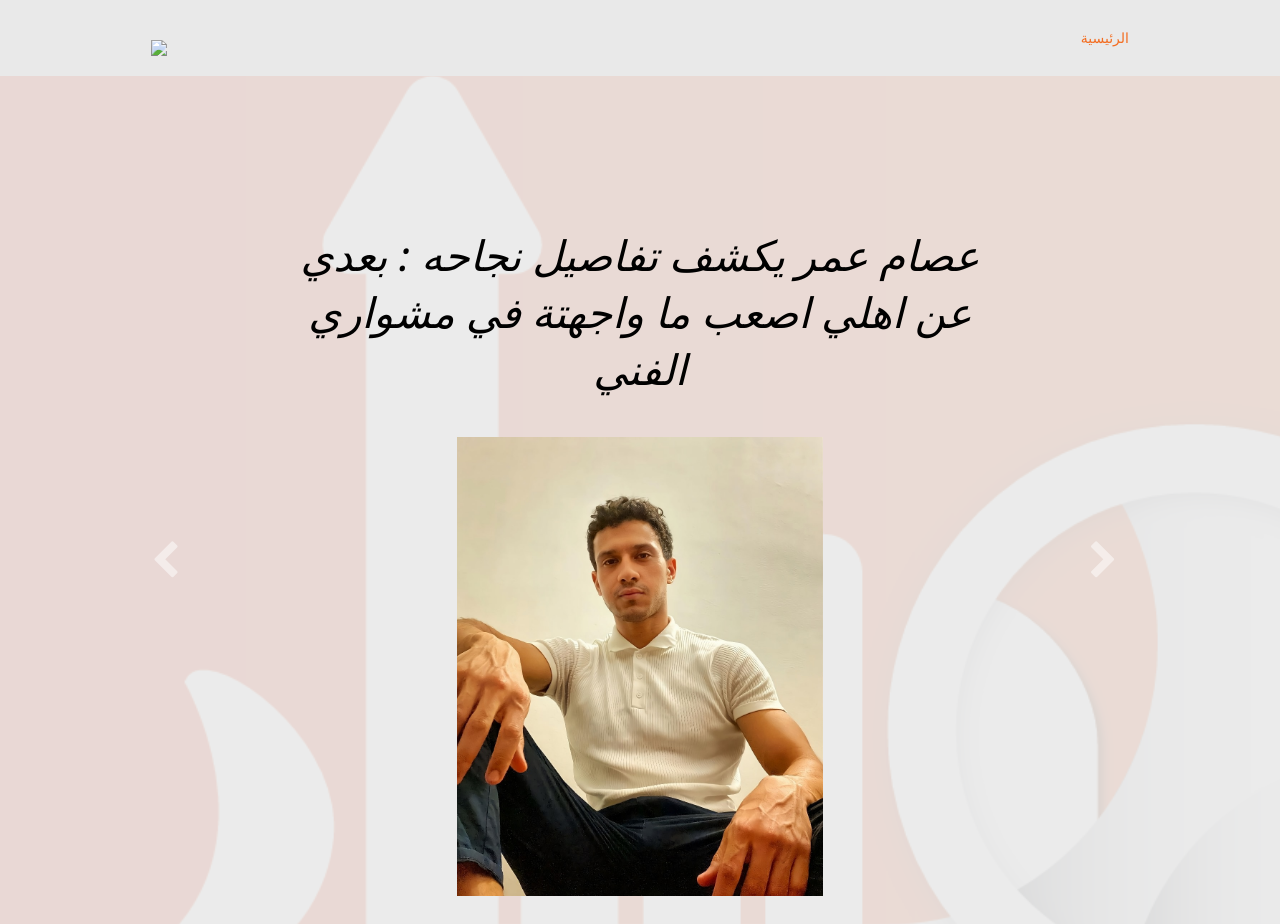
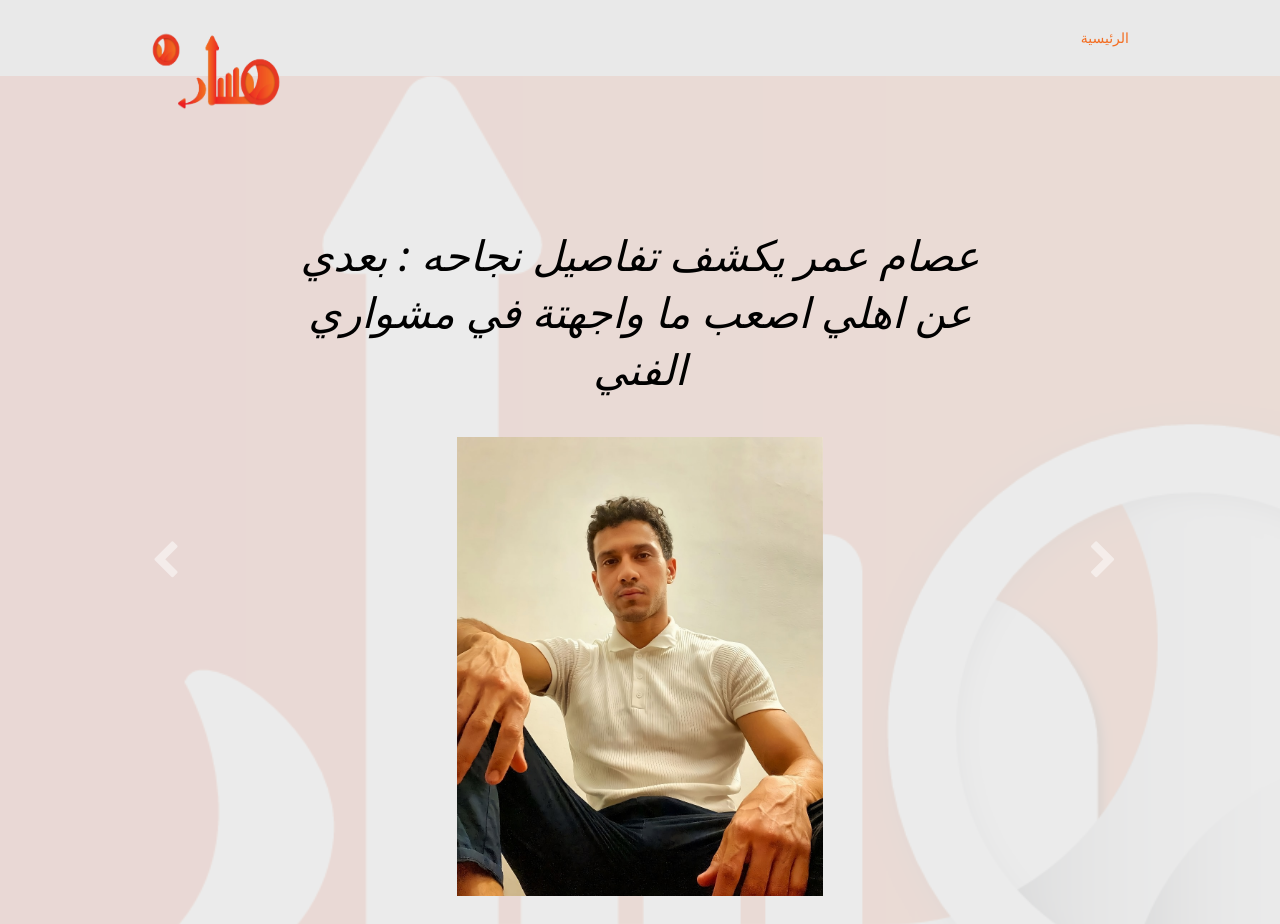
Before and after one commit to MohamedGbr20/Masar, a plain HTML site: page index.html in a window 1280 px wide. Shown: the top 924 px of the page. Drawn offline with Linux system fonts and the light colour scheme.

Commit message:
logos added

```diff
--- a/index.html
+++ b/index.html
@@ -4,7 +4,7 @@
 <title>Masar - مسار</title>
 <meta charset="utf-8">
 <meta name="viewport" content="width=device-width, initial-scale=1.0, maximum-scale=1.0, user-scalable=no">
-<link rel="icon" href="img/masar_removebg.png" type="image/x-icon"/>
+<link rel="icon" href="img/masar3.png" type="image/x-icon"/>
 <link href="layout/styles/layout.css" rel="stylesheet" type="text/css" media="all">
 </head>
 <body id="top">
@@ -17,7 +17,7 @@
       <!-- ################################################################################################ -->
       <div id="logo" class="fl_left">
         <h1>
-          <a href="index.html"><img src = "#"/></a>
+          <a href="index.html"><img src = "img/masar_removebg.png" style = "position:absolute;height:80px;width:130px;"/></a>
         </h1>
       </div>
       <nav id="mainav" class="fl_right">
```
Also changed, not shown: layout/styles/layout.css (+0 -8 lines), img/masar3.png (added).
